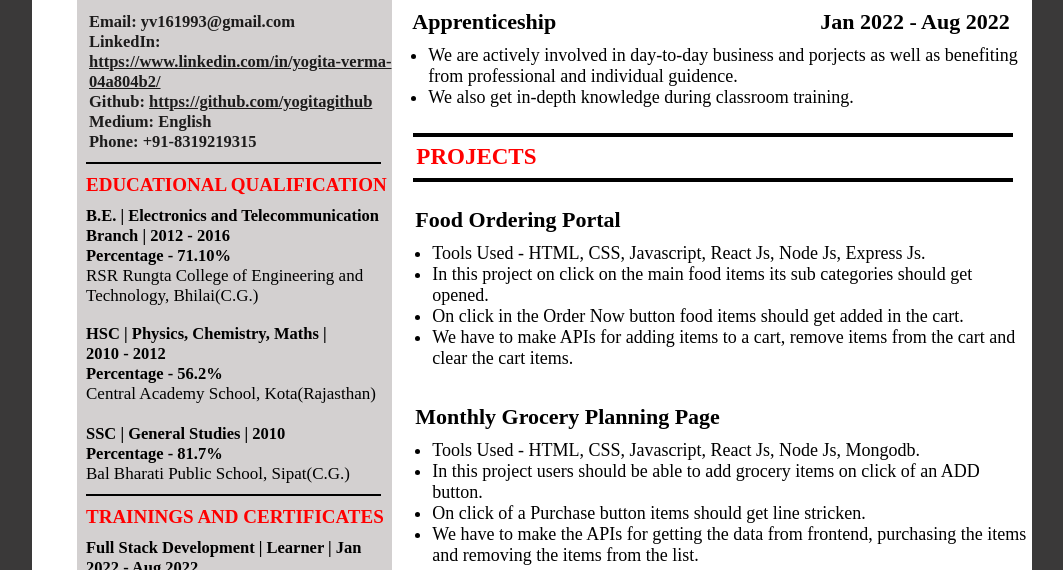
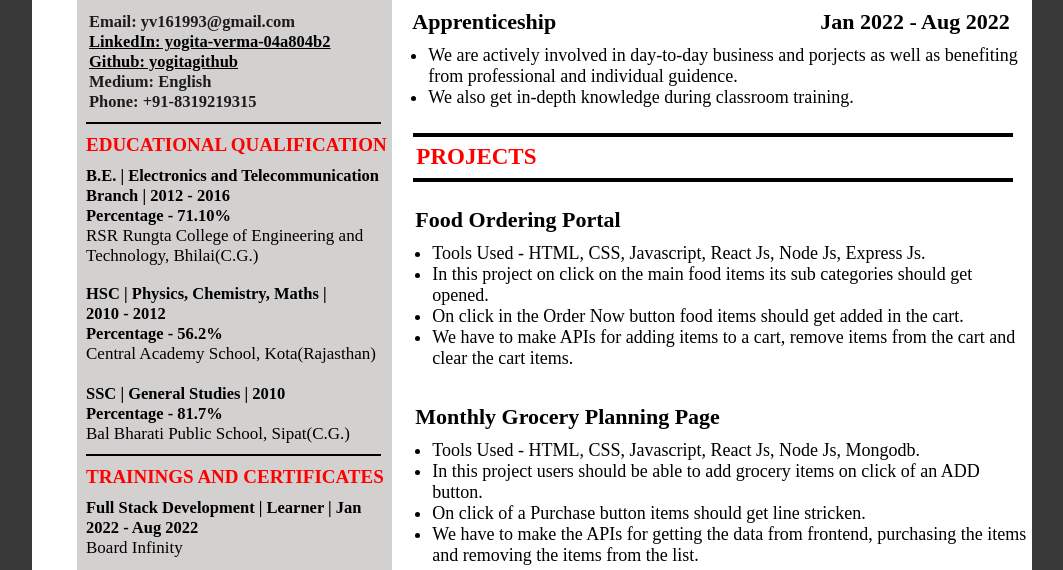
Before and after one commit to yogitagithub/Yogita-Resume, a plain HTML site: page index.html in a window 1280 px wide. Shown: the part 150-720 px from the top of the page, without its empty margins (108-1171 px from the left). Drawn offline with Linux system fonts and the light colour scheme.

Commit message:
new resume

```diff
--- a/index.html
+++ b/index.html
@@ -14,9 +14,10 @@
             <div class="top">
                 <h1 class="name">Yogita Verma</h1>
                     <div class="section">
-                        <p>Email:  yv161993@gmail.com</p>
-                        <p>LinkedIn: <ins>https://www.linkedin.com/in/yogita-verma-04a804b2/</ins></p>
-                        <p>Github: <ins>https://github.com/yogitagithub</ins></p>
+                        <p>Email: yv161993@gmail.com</p>
+                        <a class="link" href="https://www.linkedin.com/in/yogita-verma-04a804b2/">LinkedIn: yogita-verma-04a804b2</a>
+                        <br>
+                        <a class="git" href="https://github.com/yogitagithub">Github: yogitagithub</a>
                         <p>Medium:  English</p>
                         <p>Phone: +91-8319219315</p>
                     </div>
--- a/resume.css
+++ b/resume.css
@@ -42,6 +42,15 @@ body{
     margin-top: 10px;
     font-size: 40px;
 }
+
+.link{
+    color: black;
+}
+
+.git{
+    color: black;
+}
+
 
 .section{
     margin-top: 18px;
```
